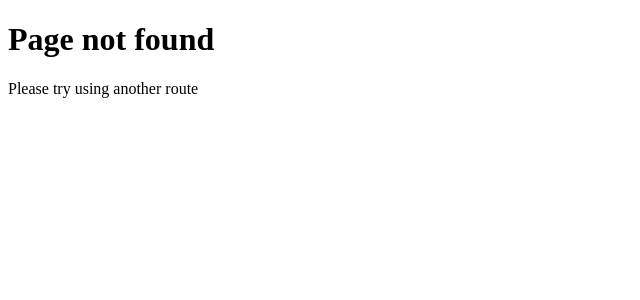
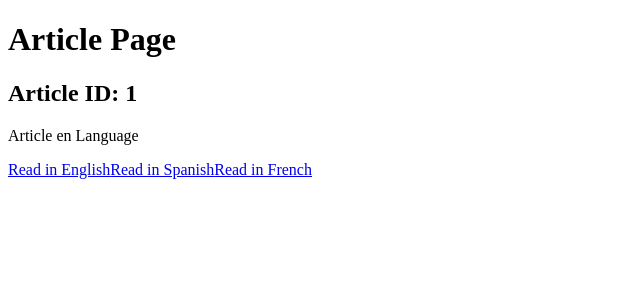
Before and after one commit to AaronBiswas/next-js-practice, a Next.js app: page /articles/1 in a window 1280 px wide. Before the commit this address had no page. Shown: the top 300 px of the page, without its empty margins (0-640 px from the left). Built offline with nearby package versions, Linux system fonts and the light colour scheme.

Commit message:
params and searchParams done

```diff
--- /dev/null
+++ b/src/app/articles/[articleid]/page.tsx
@@ -0,0 +1,37 @@
+import Link from "next/link";
+import React from "react";
+
+export default async function Page({
+  params,
+  searchParams,
+}: {
+  params: Promise<{ articleid: string }>;
+  searchParams: Promise<{ lang?: "en" | "es" | "fr" }>;
+}) {
+  const { articleid } = await params;
+  const { lang = "en" } = await searchParams;
+
+
+  //For client component use this way
+  // import { use } from "react";
+
+
+  //   const { articleid } = use(await params);
+  //   const { lang = "en" } = use(await searchParams);
+
+  //In Layout.tsx only params are accessible not searchParams
+
+
+  return (
+    <div>
+      <div>
+        <h1>Article Page</h1>
+        <h2>Article ID: {`${articleid}`}</h2>
+        <p>Article {`${lang}`} Language</p>
+      </div>
+      <Link href={`/articles/${articleid}?lang=en`}>Read in English</Link>
+      <Link href={`/articles/${articleid}?lang=es`}>Read in Spanish</Link>
+      <Link href={`/articles/${articleid}?lang=fr`}>Read in French</Link>
+    </div>
+  );
+}
```
Also changed, not shown: src/app/page.tsx (+6 -2 lines).
